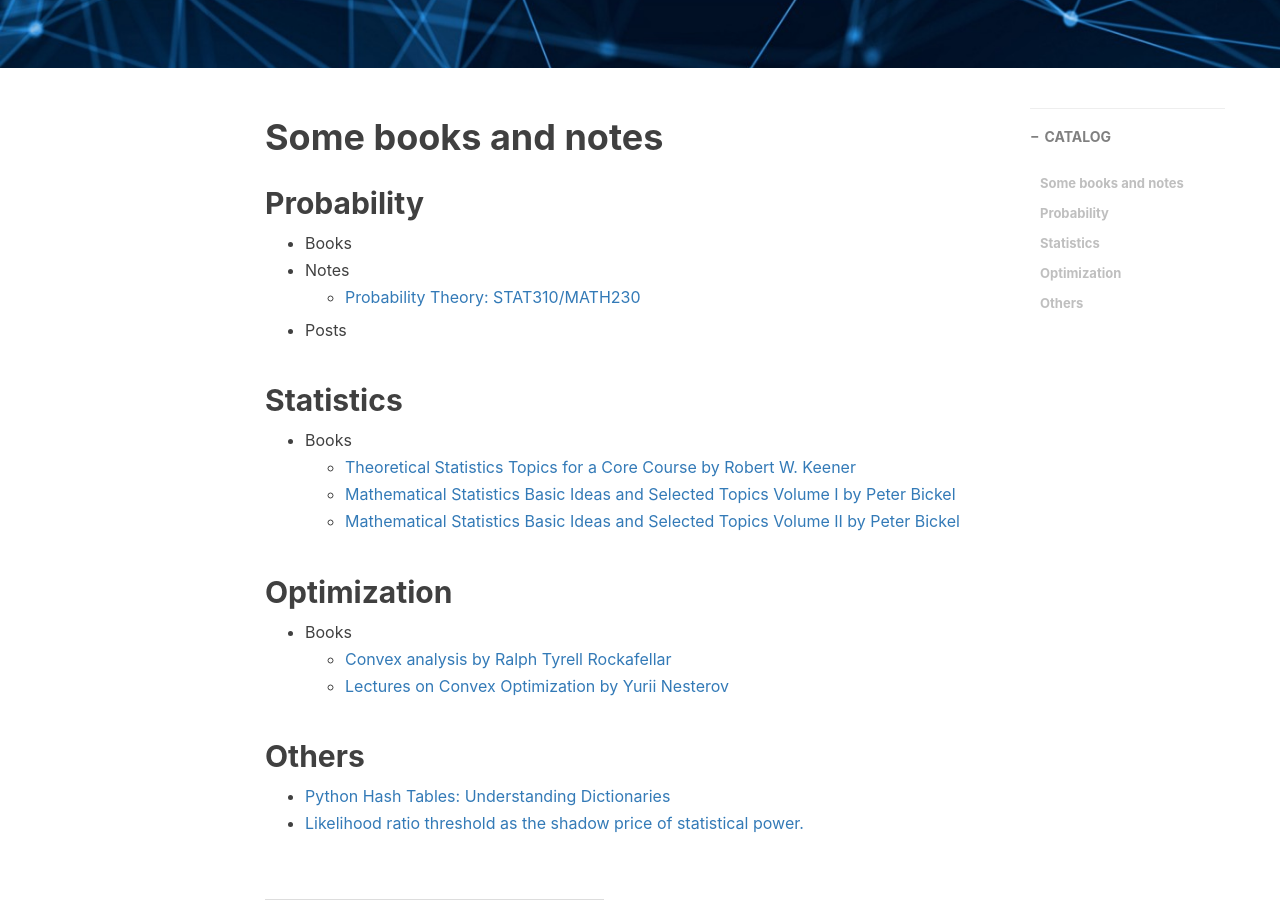
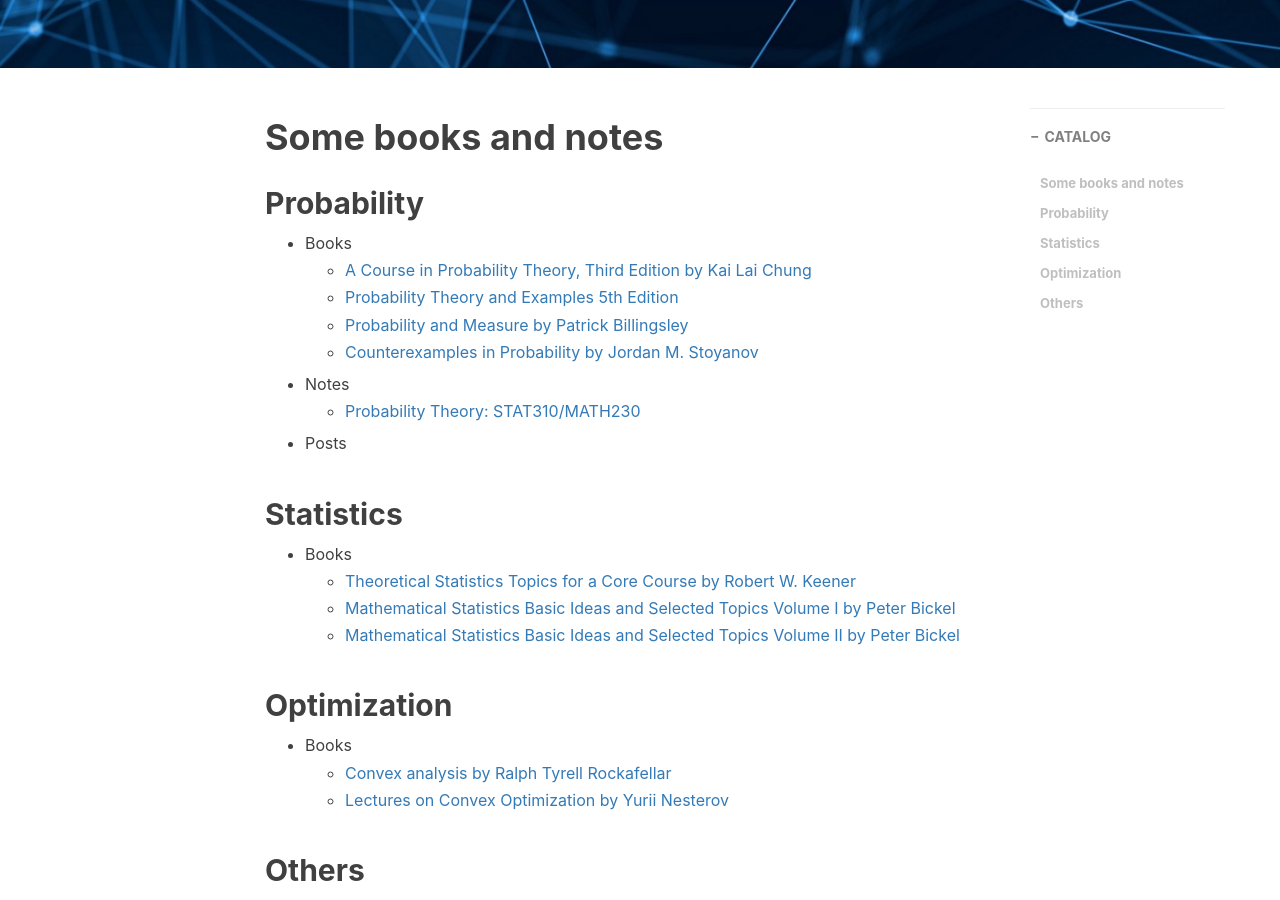
Before and after one commit to chenpnn/chenpnn.github.io, a Jekyll site: the page built from _posts/2023-02-23-docs.md, in a window 1280 px wide and 900 px high, scrolled down 455 px. Built offline with Jekyll 4.4.1, drawn with Linux system fonts in a browser that asks for light colours; nearby versions of some CDN libraries; library files that are not in the unit come from our copies; comment, search, counter and statistics services are not loaded.

Commit message:
Update 2023-02-23-docs.md

```diff
--- a/_posts/2023-02-23-docs.md
+++ b/_posts/2023-02-23-docs.md
@@ -14,6 +14,10 @@ tags:
 
 ## Probability
 * Books
+    - [A Course in Probability Theory, Third Edition by Kai Lai Chung](https://drive.google.com/file/d/16SU4cy6KsF0dHmQVwhdYPg-WzJxfacVB/view?usp=share_link)
+    - [Probability Theory and Examples 5th Edition](https://drive.google.com/file/d/1RJ5zntLl_NgNORjYcc70Lc_7iTyiGOXf/view?usp=share_link)
+    - [Probability and Measure by Patrick Billingsley](https://drive.google.com/file/d/1SGKt7OKxMkGUo91Go-aMN57mQ8k5S_xn/view?usp=share_link)
+    - [Counterexamples in Probability by Jordan M. Stoyanov](https://drive.google.com/file/d/1jBsa7W6kt4Ae2ukxlJ79r2WFXGXrabFG/view?usp=share_link)
 * Notes
     - [Probability Theory: STAT310/MATH230](https://drive.google.com/file/d/1do3Y_L2KIasYpskCfbvwuzgI3VGmxvrh/view?usp=share_link)
 
```
